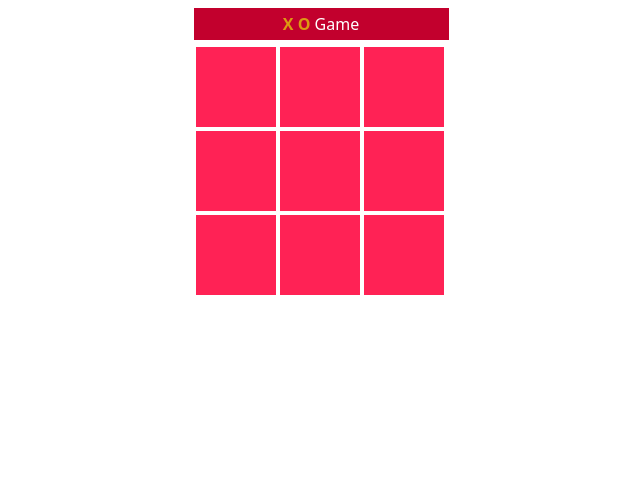
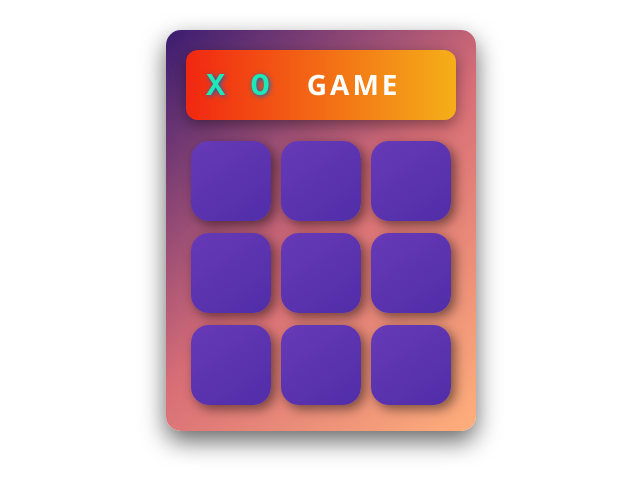
Before and after one commit to CondoRHxH/JsProject, a plain HTML site: page XOGame/index.html in a window 1280 px wide. Shown: the whole page, without its empty margins (319-959 px from the left). Drawn offline with Linux system fonts and the light colour scheme.

Commit message:
LastVersion

```diff
--- a/XOGame/script.js
+++ b/XOGame/script.js
@@ -45,8 +45,8 @@ function winner() {
   }
 }
 
-function game(id) {
-  if (gameOver) return; // 🚫 متخليش حتى شي واحد يزيد يلعب
+function game(id) {  //Work every time we click
+  if (gameOver) return; // Not letting anyone play if the game is over
 
   let element = document.getElementById(id);
 
--- a/XOGame/style.css
+++ b/XOGame/style.css
@@ -1,35 +1,65 @@
 .game {
-    width: 255px;
-    text-align: center;
-    font-family: system-ui;
-    color: white;
-    margin: auto;
-    font-weight: 500px;
-    max-height: 100vh;
+    width: 270px;
+    margin: 30px auto;
+    font-family: 'Segoe UI', Tahoma, Geneva, Verdana, sans-serif;
+    color: #fff;
+    font-weight: 700;
+    user-select: none;
+    background: linear-gradient(135deg, #3a1c71, #d76d77, #ffaf7b);
+    border-radius: 15px;
+    padding: 20px;
+    box-shadow: 0 10px 25px rgba(0,0,0,0.6);
 }
 
 .title {
-    background: rgb(194, 0, 45);
-    padding: 5px 0;
-    margin: 5px 0;
+    background: linear-gradient(90deg, #f12711, #f5af19);
+    padding: 15px 20px;
+    margin-bottom: 15px;
+    font-size: 28px;
+    border-radius: 12px;
+    box-shadow: 0 5px 15px rgba(0,0,0,0.4);
+    text-transform: uppercase;
+    letter-spacing: 3px;
+    font-weight: 900;
+    text-align: left; /* باش تحط title على اليسار */
+    color: #fff;
 }
 
-span {
-    color: rgb(220, 153, 19);
-    font-weight: bold;
+.title span {
+    color: #1de9b6;
+    font-weight: 900;
+    font-size: 32px;
+    margin-right: 12px;
+    font-family: 'Courier New', Courier, monospace;
+    text-shadow: 1px 1px 5px #06c;
 }
 
-.square{
+.square {
     width: 80px;
-    height: 80px ;
-    background: #f25;
+    height: 80px;
+    background: linear-gradient(145deg, #673ab7, #512da8);
+    margin: 6px 5px;
     float: left;
-    margin: 2px;
-    font-size: 50px;
-    transition: 0.2s ease;
+    font-size: 52px;
+    line-height: 80px;
+    text-align: center;
+    border-radius: 18px;
+    box-shadow: 4px 4px 12px rgba(0,0,0,0.5);
+    transition: background 0.3s ease, transform 0.2s ease;
+    color: #fff;
+    user-select: none;
 }
 
-.square:hover{
-    background: black;
+.square:hover {
+    background: linear-gradient(145deg, #512da8, #673ab7);
     cursor: pointer;
+    transform: scale(1.12);
+    box-shadow: 6px 6px 18px rgba(0,0,0,0.7);
 }
+
+/* Clear floats */
+.game::after {
+    content: "";
+    display: table;
+    clear: both;
+}
```
